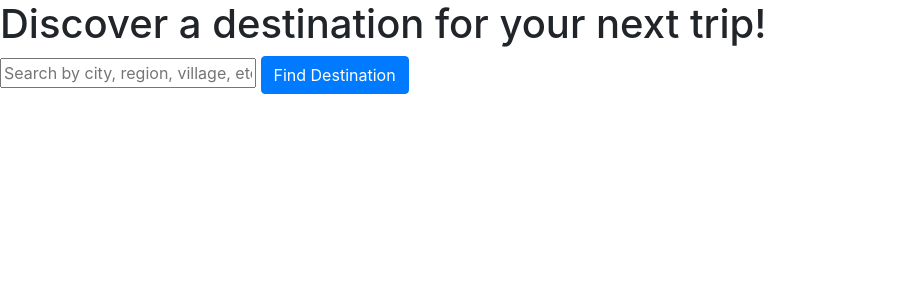
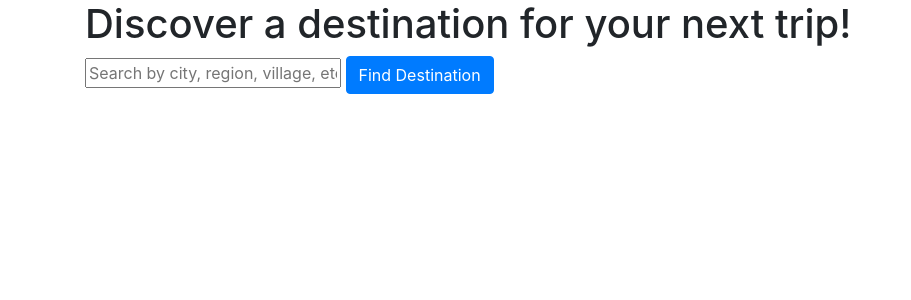
Before and after one commit to djmiller1008/TravelPlanner, a Django app: template travelapp/templates/travelapp/discover.html in a window 1280 px wide. Shown: the part 56-356 px from the top of the page, without its empty margins (0-911 px from the left). Run offline with Django 3.2, Linux system fonts and the light colour scheme; the template is opened without the code that fills it, so the values that code supplies are empty; some libraries are stand-ins or nearby versions.

Commit message:
Add container for page, add search flex section for input and button

```diff
--- a/travelapp/templates/travelapp/discover.html
+++ b/travelapp/templates/travelapp/discover.html
@@ -2,10 +2,16 @@
 
 
 {% block body %}
-    <h1>Discover a destination for your next trip!</h1>
+<div class="container">
 
-    <input type="text" id="search-input" placeholder="Search by city, region, village, etc.">
-    <button id="discover-submit" class="btn btn-primary">Find Destination</button>
+
+    <h1 class="h1-center">Discover a destination for your next trip!</h1>
+
+    <section class="search-flex">
+        <input class="search-input" type="text" id="search-input" placeholder="Search by city, region, village, etc.">
+        <button id="discover-submit" class="btn btn-primary">Find Destination</button>
+    </section>
+
 
     <div id="discover-search-result">
 
@@ -19,6 +25,8 @@
 
     </div>
 
+</div>
+
 
 
 {% endblock %}
```
